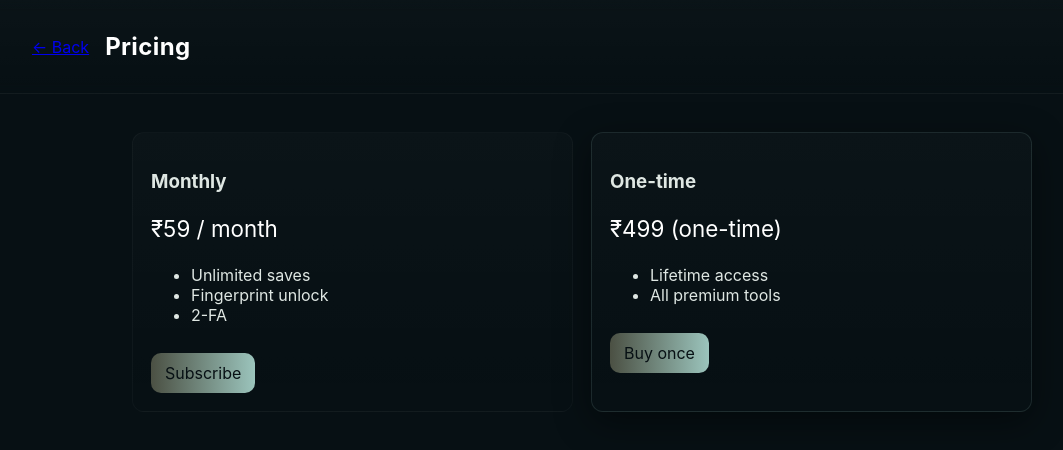
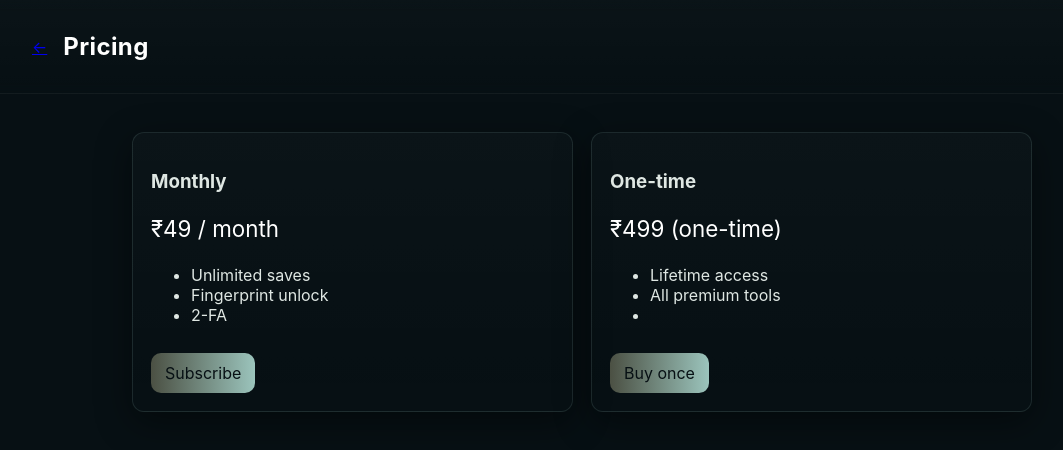
Before and after one commit to abhijeet64009/byte_password_manager, a plain HTML site: page pricing.html in a window 1280 px wide. Shown: the whole page, without its empty margins (58-1121 px from the left). Drawn offline with Linux system fonts and the light colour scheme.

Commit message:
Update pricing.html

```diff
--- a/pricing.html
+++ b/pricing.html
@@ -9,7 +9,7 @@
   <header class="pricing-header">
     <div class="header-inner">
       <div class="nav-btn" >
-        <a href="index.html">← Back</a>
+        <a href="index.html">←</a>
       </div>
 
       <div class="pricing-title">
@@ -19,16 +19,16 @@
   </header>
   <main class="pricing-main">
     <div class="plans">
-      <div class="plan">
+      <div class="plan featured">
         <h3>Monthly</h3>
-        <p class="price">₹59 / month</p>
+        <p class="price">₹49 / month</p>
         <ul><li>Unlimited saves</li><li>Fingerprint unlock</li><li>2-FA</li></ul>
         <a class="btn-primary" href="#">Subscribe</a>
       </div>
       <div class="plan featured">
         <h3>One-time</h3>
         <p class="price">₹499 (one-time)</p>
-        <ul><li>Lifetime access</li><li>All premium tools</li></ul>
+        <ul><li>Lifetime access</li><li>All premium tools</li><li></li></ul>
         <a class="btn-primary" href="#">Buy once</a>
       </div>
     </div>
```
